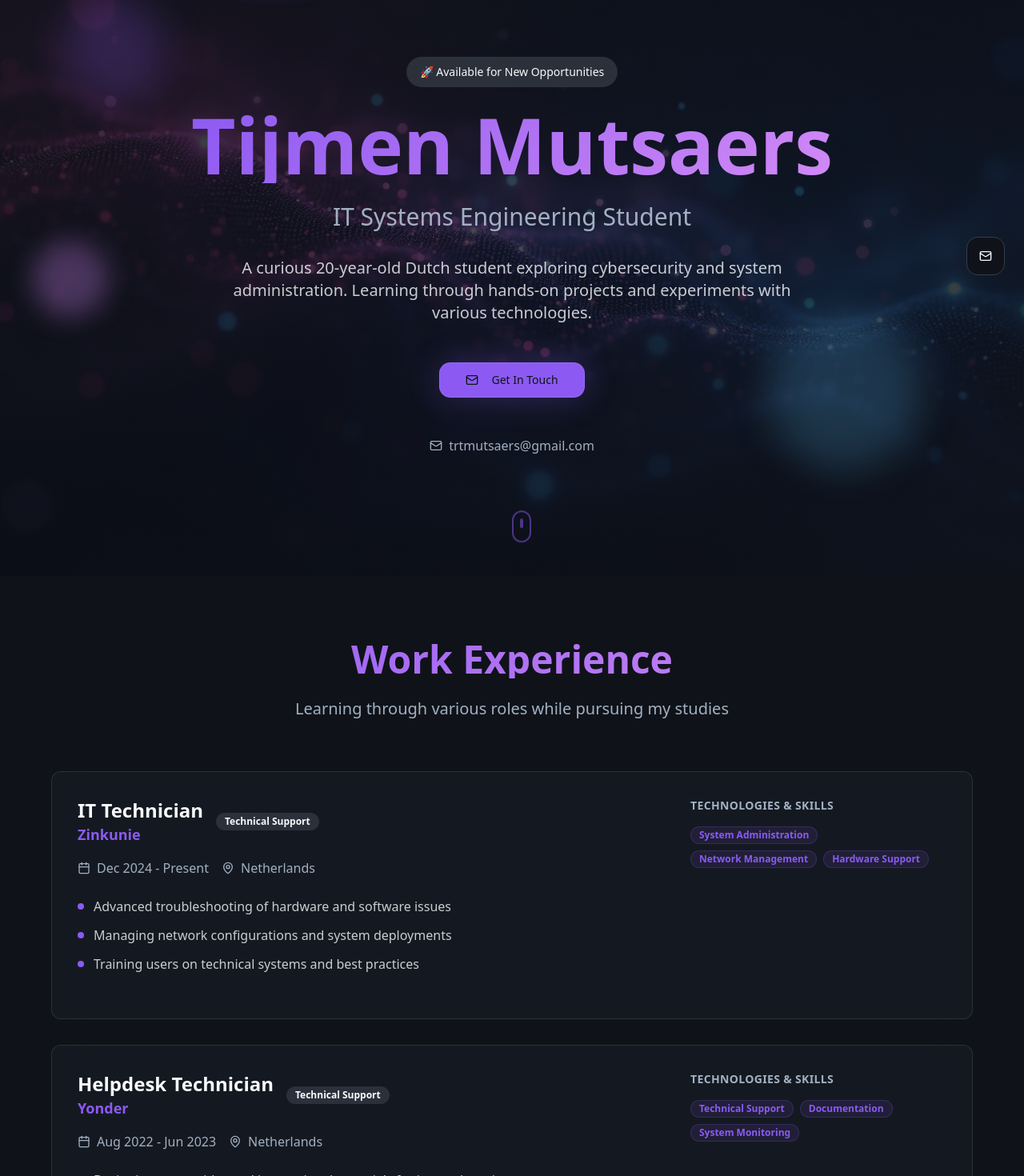
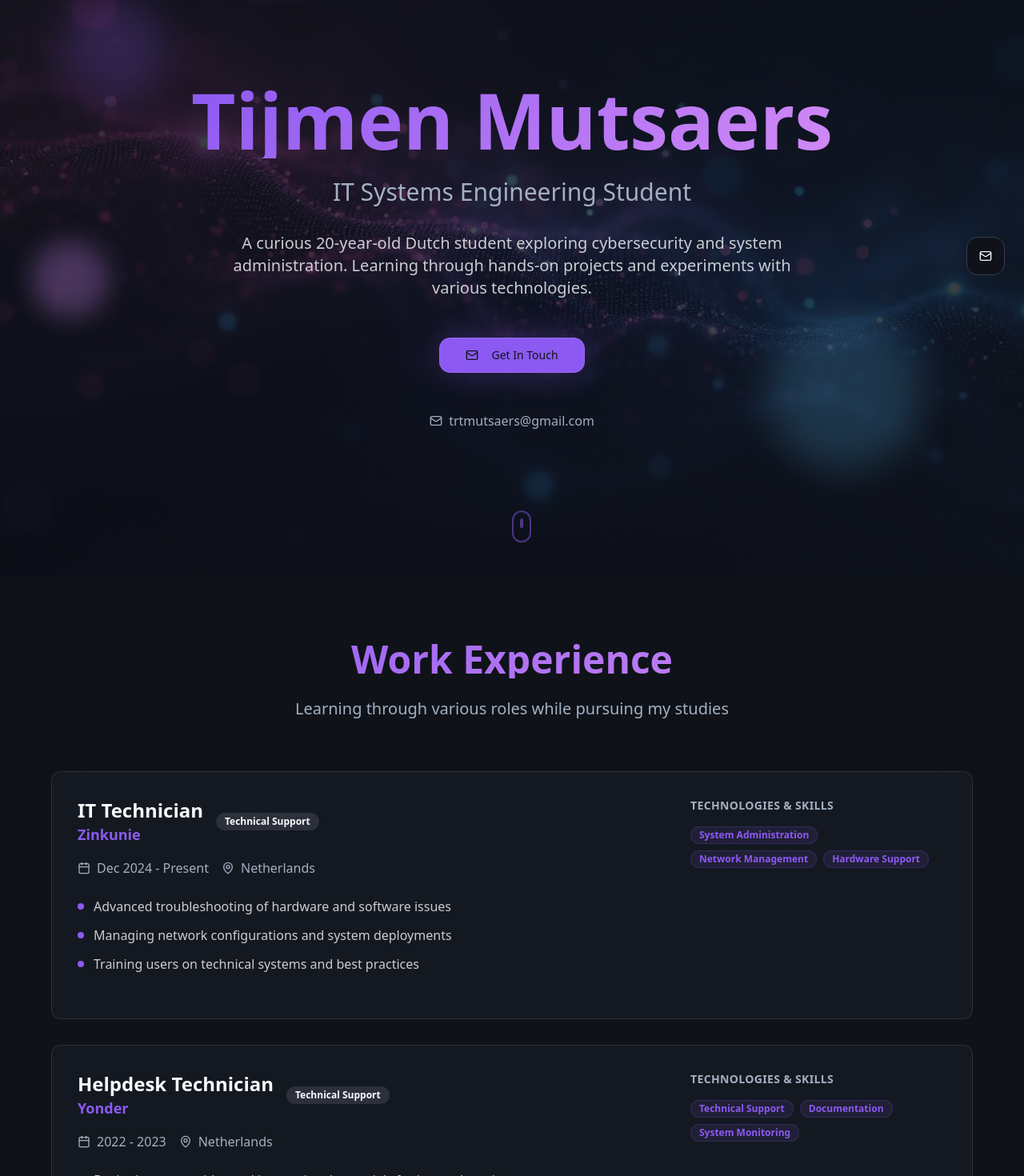
Before and after one commit to Tijmen-M/tijmens-cyber-folio, a React (Vite) app: page / in a window 1280 px wide. Shown: the part 80-1550 px from the top of the page at 80% size. Built offline with nearby package versions, Linux system fonts and the light colour scheme.

Commit message:
Update Experience and Remove Buttons
Updated the IT Support role to reflect the 2022-2023 timeframe. Removed the "Available for New Opportunities" button from the top navigation and the stationary button on the middle right.

```diff
--- a/src/components/Experience.tsx
+++ b/src/components/Experience.tsx
@@ -20,7 +20,7 @@ const experiences = [
     title: "Helpdesk Technician",
     company: "Yonder",
     location: "Netherlands",
-    period: "Aug 2022 - Jun 2023",
+    period: "2022 - 2023",
     type: "Technical Support",
     responsibilities: [
       "Designing user guides and instructional materials for internal services",
--- a/src/components/Hero.tsx
+++ b/src/components/Hero.tsx
@@ -22,15 +22,8 @@ const Hero = () => {
 
       {/* Main Content */}
       <div className="relative z-10 text-center max-w-5xl mx-auto px-6">
-        {/* Animated Badge */}
+        {/* Name & Title */}
         <div className="animate-fade-in">
-          <Badge variant="secondary" className="glass-card mb-6 px-4 py-2 text-sm font-medium">
-            🚀 Available for New Opportunities
-          </Badge>
-        </div>
-
-        {/* Name & Title */}
-        <div className="animate-fade-in" style={{ animationDelay: '0.2s' }}>
           <h1 className="text-6xl md:text-8xl font-bold mb-6 gradient-text">
             Tijmen Mutsaers
           </h1>
@@ -40,7 +33,7 @@ const Hero = () => {
         </div>
 
         {/* Description */}
-        <div className="animate-fade-in" style={{ animationDelay: '0.4s' }}>
+        <div className="animate-fade-in" style={{ animationDelay: '0.2s' }}>
           <p className="text-lg md:text-xl text-foreground/80 max-w-3xl mx-auto mb-12 leading-relaxed">
             A curious 20-year-old Dutch student exploring cybersecurity and system administration.
             Learning through hands-on projects and experiments with various technologies.
@@ -48,7 +41,7 @@ const Hero = () => {
         </div>
 
         {/* CTA Buttons */}
-        <div className="animate-fade-in flex flex-col sm:flex-row gap-4 justify-center items-center mb-12" style={{ animationDelay: '0.6s' }}>
+        <div className="animate-fade-in flex flex-col sm:flex-row gap-4 justify-center items-center mb-12" style={{ animationDelay: '0.4s' }}>
           <Button size="lg" className="glass-card glow hover:shadow-[var(--shadow-float)] transition-all duration-300" asChild>
             <a href="mailto:trtmutsaers@gmail.com">
               <Mail className="w-5 h-5 mr-2" />
@@ -58,7 +51,7 @@ const Hero = () => {
         </div>
 
         {/* Contact Info */}
-        <div className="animate-fade-in flex justify-center items-center text-muted-foreground" style={{ animationDelay: '0.8s' }}>
+        <div className="animate-fade-in flex justify-center items-center text-muted-foreground" style={{ animationDelay: '0.6s' }}>
           <a
             href="mailto:trtmutsaers@gmail.com"
             className="flex items-center gap-2 hover:text-primary transition-colors group"
```
